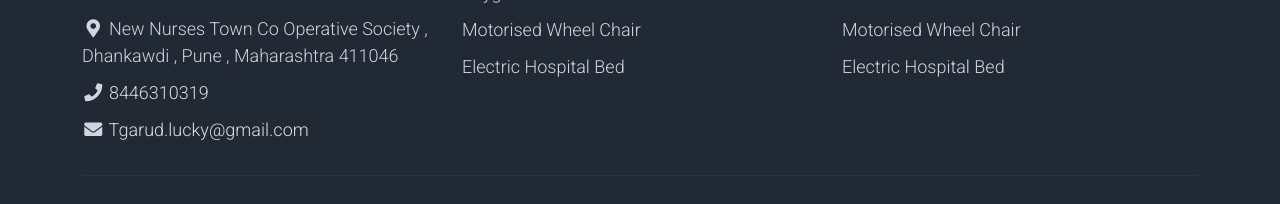
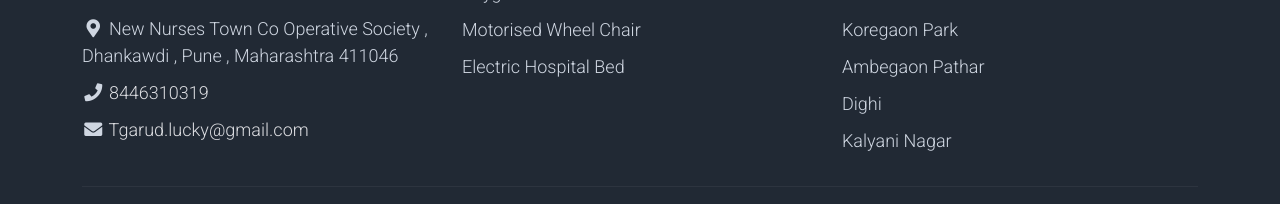
Before and after one commit to AmbegaonMedicalSupply/ams, a plain HTML site: page index.html in a window 1280 px wide. Shown: the part 1941-2145 px from the top of the page. Drawn offline with Linux system fonts and the light colour scheme.

Commit message:
Update index.html

```diff
--- a/index.html
+++ b/index.html
@@ -299,8 +299,10 @@
                     <h2 class="h2 text-success border-bottom pb-3 border-light logo">Our Locations </h2>
                     <ul class="list-unstyled text-light footer-link-list">
                         <li>Pune</li>
-                        <li>Motorised Wheel Chair </li>
-                        <li>Electric Hospital Bed</li>
+                        <li>Koregaon Park</li>
+                        <li>Ambegaon Pathar</li>
+                        <li>Dighi</li>
+                        <li>Kalyani Nagar</li>
                         <!-- <li><a class="text-decoration-none" href="#">Sport Shoes</a></li> -->
                     </ul>
                 </div>
```
